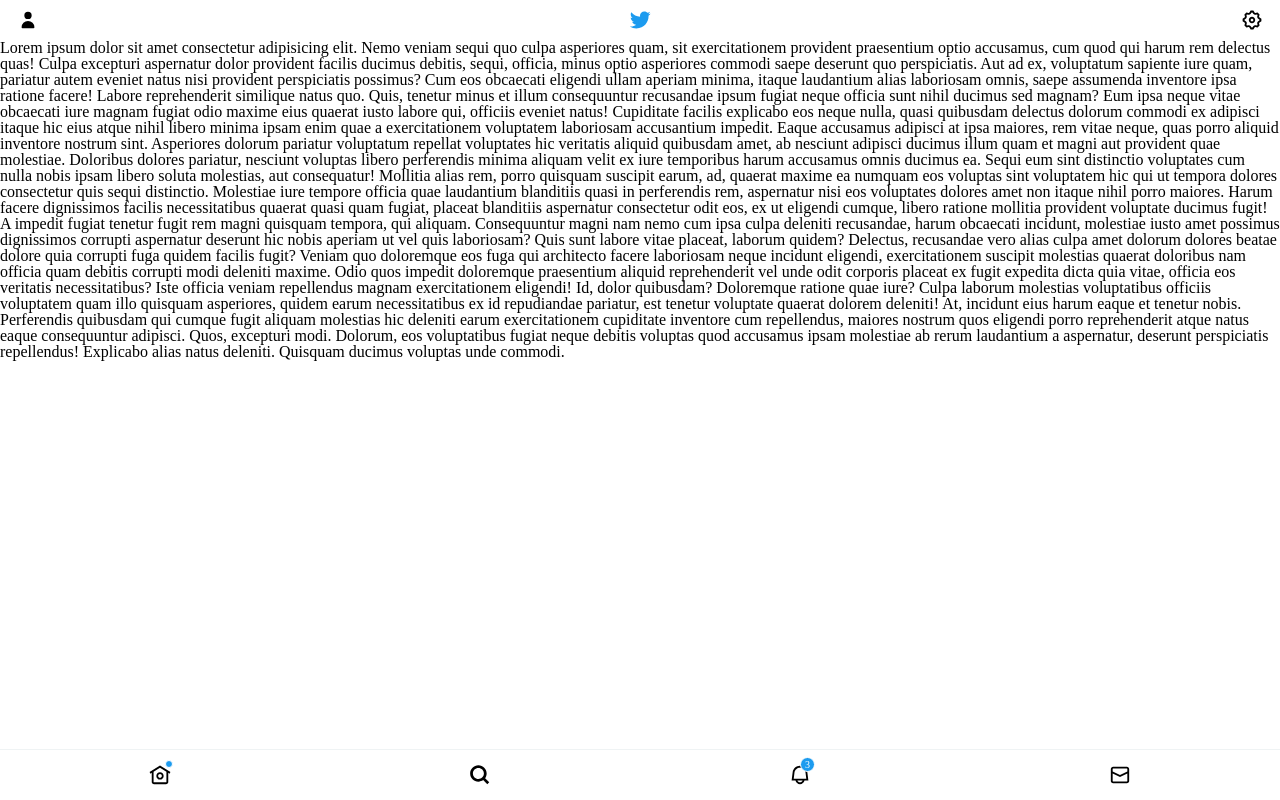
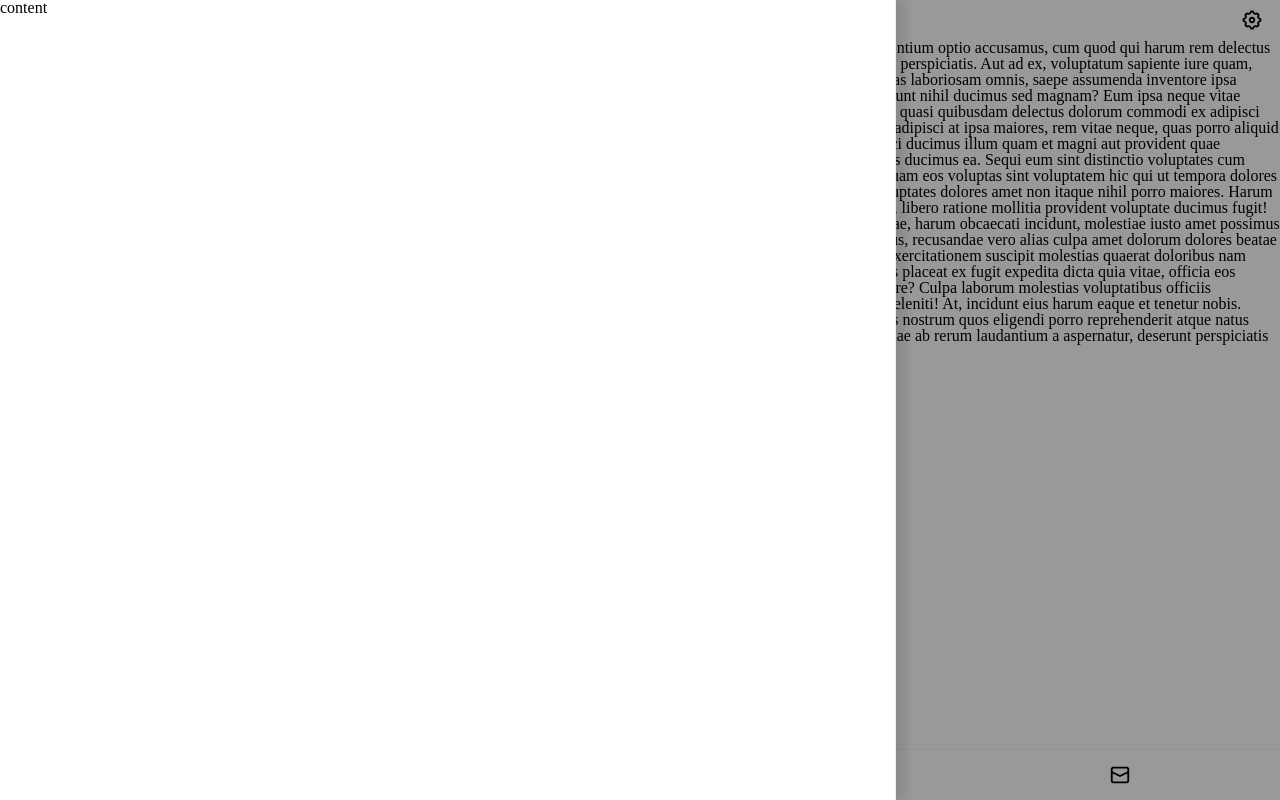
Before and after one commit to nanero42/twitter-clone-angular, an Angular app: page /search in a window 1280 px wide. Built offline with nearby package versions, Linux system fonts and the light colour scheme.

Commit message:
feat(sidebar.component) added sidebar markup

```diff
--- a/src/app/app.component.html
+++ b/src/app/app.component.html
@@ -3,3 +3,4 @@
   <router-outlet />
   <app-navbar></app-navbar>
 </div>
+<app-sidebar />
--- a/src/app/app.component.scss
+++ b/src/app/app.component.scss
@@ -2,5 +2,5 @@
 
 .app {
   overflow-x: clip;
-  padding-bottom: 150px;
+  // padding-bottom: 150px;
 }
--- a/src/app/components/components.module.ts
+++ b/src/app/components/components.module.ts
@@ -6,6 +6,7 @@ import { ButtonComponent } from './button/button.component';
 import { TabsComponent } from './tabs/tabs.component';
 import { MenuComponent } from './menu/menu.component';
 import { NavbarComponent } from './navbar/navbar.component';
+import { SidebarComponent } from './sidebar/sidebar.component';
 
 const exportedComponents = [
   ButtonComponent,
@@ -13,6 +14,7 @@ const exportedComponents = [
   MenuComponent,
   TabsComponent,
   NavbarComponent,
+  SidebarComponent,
 ];
 
 @NgModule({
--- a/src/app/components/menu/menu.component.html
+++ b/src/app/components/menu/menu.component.html
@@ -1,10 +1,12 @@
 <nav class="navbar">
   <ul class="navbar__list df jcsb aic global__container">
+    <!-- left -->
     <li class="df jcfs aic navbar__link_fixed">
       <a class="navbar__link">
         <app-icon [icon]="eIcons.avatar" />
       </a>
     </li>
+    <!-- center -->
     <li>
       <a class="navbar__link">
         <ng-container [ngSwitch]="currentPath">
@@ -20,6 +22,7 @@
         </ng-container>
       </a>
     </li>
+    <!-- right -->
     <li class="df jcfe aic navbar__link_fixed">
       <ng-container [ngSwitch]="currentPath">
         <ng-container *ngSwitchCase="ePages.search" [ngTemplateOutlet]="settings"></ng-container>
@@ -29,6 +32,7 @@
       </ng-container>
     </li>
   </ul>
+  <!-- tabs -->
   <ng-container [ngSwitch]="currentPath">
     <ng-container *ngSwitchCase="ePages.home">
       <app-tabs [tabs]="tab.home" />
--- /dev/null
+++ b/src/app/components/sidebar/sidebar.component.html
@@ -0,0 +1,5 @@
+<div class="shadow" [ngStyle]="style">
+  <div class="sidebar">
+    content
+  </div>
+</div>
--- /dev/null
+++ b/src/app/components/sidebar/sidebar.component.scss
@@ -0,0 +1,19 @@
+:host { display: contents; }
+
+.shadow {
+  position: fixed;
+  top: 0;
+  right: 0;
+  bottom: 0;
+  left: 0;
+  background-color: rgba(0,0,0,.4);
+}
+
+.sidebar {
+  min-width: 280px;
+  max-width: 70%;
+  height: 100vh;
+  border-right: 1px solid var(--color-border);
+  box-shadow: 10px 0px 10px rgba(0,0,0,.1);
+  background-color: var(--color-bg);
+}
--- /dev/null
+++ b/src/app/components/sidebar/sidebar.component.ts
@@ -0,0 +1,35 @@
+import { ChangeDetectionStrategy, Component, HostListener } from '@angular/core';
+import { EKeyboard } from 'src/app/enums';
+
+@Component({
+  selector: 'app-sidebar',
+  templateUrl: './sidebar.component.html',
+  styleUrls: ['./sidebar.component.scss'],
+  changeDetection: ChangeDetectionStrategy.OnPush
+})
+export class SidebarComponent {
+  @HostListener('click', ['$event']) onClick(event: MouseEvent) {
+    const clickedEl = event.composedPath()[0];
+    const isHTMLEl = clickedEl instanceof HTMLElement;
+    const isClickedOutside = clickedEl && isHTMLEl && !clickedEl.classList.contains('sidebar');
+
+    isClickedOutside ? this.hide() : this.show();
+  }
+
+  @HostListener('window:keyup', ['$event']) keyEvent(event: KeyboardEvent) {
+    event.key === EKeyboard.Escape ? this.hide() : void 0;
+  }
+
+  style = {
+    'display': 'block',
+    'opacity': 1,
+  }
+
+  hide() {
+    this.style = { 'display': 'none', 'opacity': 0 }
+  }
+
+  show() {
+    this.style = { 'display': 'block', 'opacity': 1 }
+  }
+}
--- a/src/app/enums/index.ts
+++ b/src/app/enums/index.ts
@@ -27,3 +27,7 @@ export enum EButton {
   raised = 'raised',
   floating = 'floating',
 }
+
+export enum EKeyboard {
+  Escape = 'Escape',
+}
```
